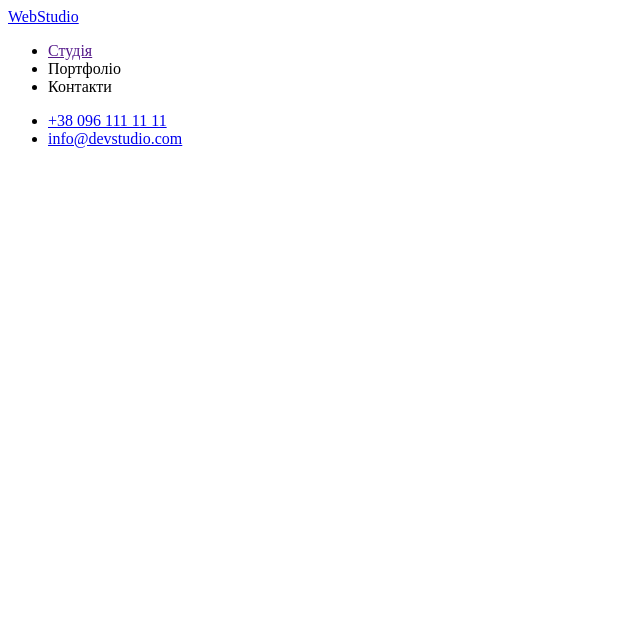
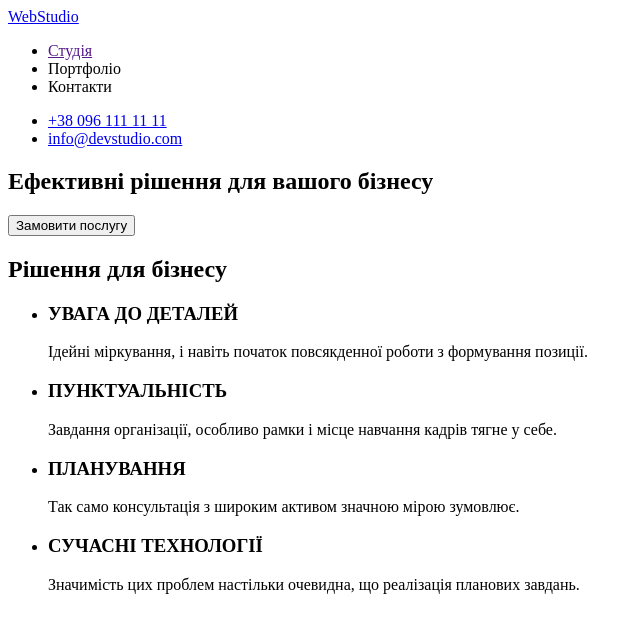
Before and after one commit to WhiteHorse1981/goit-markup-hw-01, a plain HTML site: page index.html in a window 1280 px wide. Shown: the whole page, without its empty margins (0-640 px from the left). Drawn offline with Linux system fonts and the light colour scheme.

Commit message:
Розділ "Герой" та "Рішення для бізнесу"

```diff
--- a/index.html
+++ b/index.html
@@ -6,7 +6,7 @@
     <meta name="viewport" content="width=device-width, initial-scale=1.0">
     <title>Document</title>
 </head>
-<!--Шапка сайту-->
+    <!--Шапка сайту-->
     <header>
         <nav>
             <a href="./index.html">WebStudio</a>
@@ -21,6 +21,36 @@
             <li><a href="mailto:info@devstudio.com">info@devstudio.com</a></li>
         </ul>
     </header>
+    <!--Герой-->
+    <div>
+        <section>
+            <h1>Ефективні рішення для вашого бізнесу</h1>
+            <button type="button">Замовити послугу</button>
+        </section>
+    </div>
+    <!--Рішення для бізнесу-->
+    <section>
+        <h2>Рішення для бізнесу</h2>
+        <ul>
+            <li>
+                <h3>УВАГА ДО ДЕТАЛЕЙ</h3>
+                <p>Ідейні міркування, і навіть початок повсякденної роботи з формування позиції.</p>
+            </li>
+            <li>
+                <h3>ПУНКТУАЛЬНІСТЬ</h3>
+                <p>Завдання організації, особливо рамки і місце навчання кадрів тягне у себе.</p>
+            </li>
+            <li>
+                <h3>ПЛАНУВАННЯ</h3>
+                <p>Так само консультація з широким активом значною мірою зумовлює.</p>
+            </li>
+            <li>
+                <h3>СУЧАСНІ ТЕХНОЛОГІЇ</h3>
+                <p>Значимість цих проблем настільки очевидна, що реалізація планових завдань.</p>
+            </li>
+        </ul>
+    </section>
+
 
 <body>
 
```
Also changed, not shown: .prettierrc.json (deleted).
